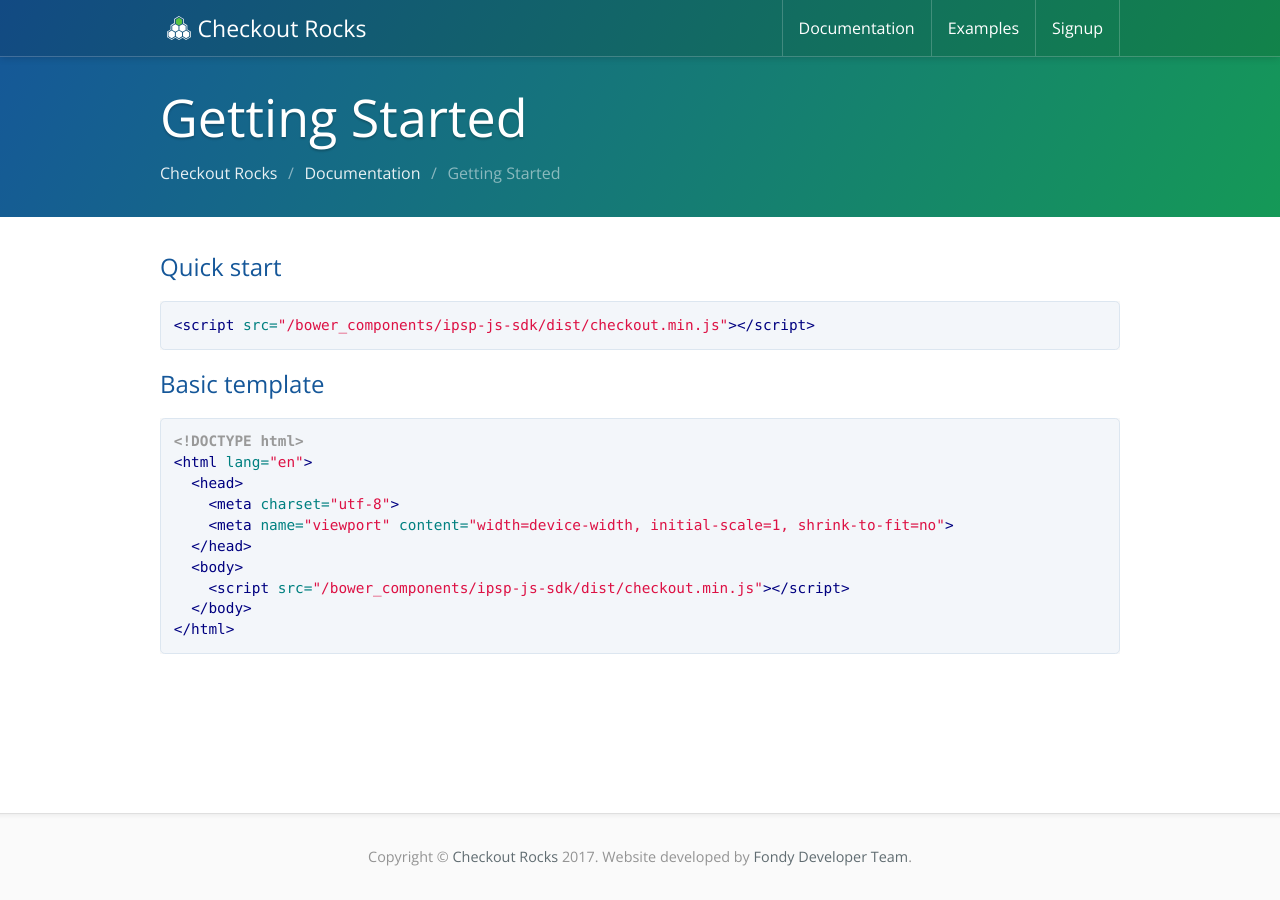
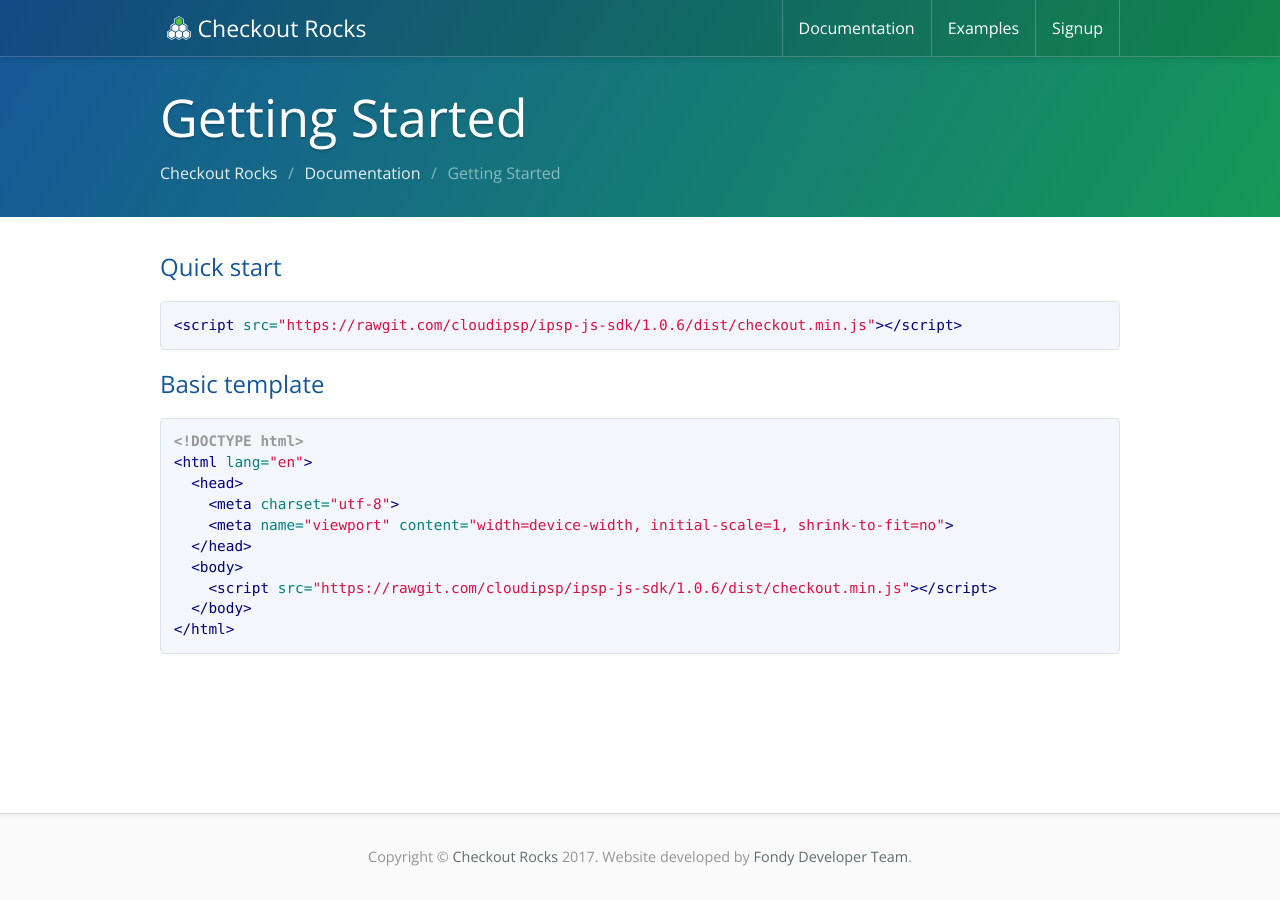
Before and after one commit to cloudipsp/ipsp-js-sdk, a Jekyll site: the page built from docs/docs/2.getting-started.md, in a window 1280 px wide. Built offline with Jekyll 4.4.1, drawn with Linux system fonts in a browser that asks for light colours; part of the change alters nothing that is shown.

Commit message:
update page in docs folder

````diff
--- a/docs/docs/2.getting-started.md
+++ b/docs/docs/2.getting-started.md
@@ -6,7 +6,7 @@ headline: Getting Started
 ## Quick start
 
 ```html
-<script src="/bower_components/ipsp-js-sdk/dist/checkout.min.js"></script>
+<script src="https://rawgit.com/cloudipsp/ipsp-js-sdk/1.0.6/dist/checkout.min.js"></script>
 ```
 
 ## Basic template
@@ -19,7 +19,7 @@ headline: Getting Started
     <meta name="viewport" content="width=device-width, initial-scale=1, shrink-to-fit=no">
   </head>
   <body>
-    <script src="/bower_components/ipsp-js-sdk/dist/checkout.min.js"></script>
+    <script src="https://rawgit.com/cloudipsp/ipsp-js-sdk/1.0.6/dist/checkout.min.js"></script>
   </body>
 </html>
 ```
````
